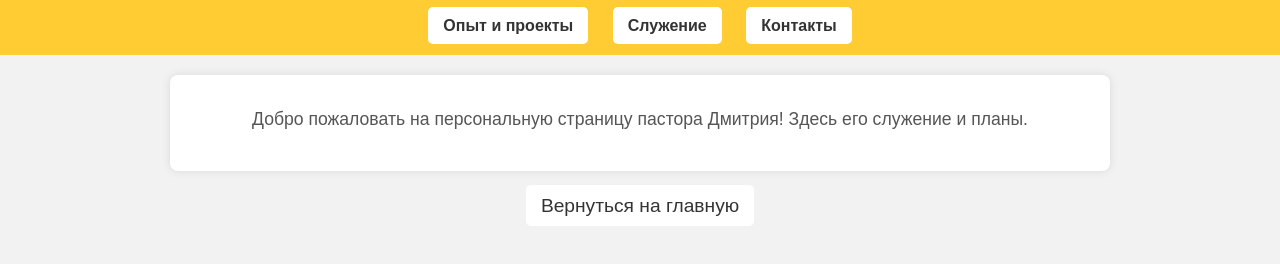
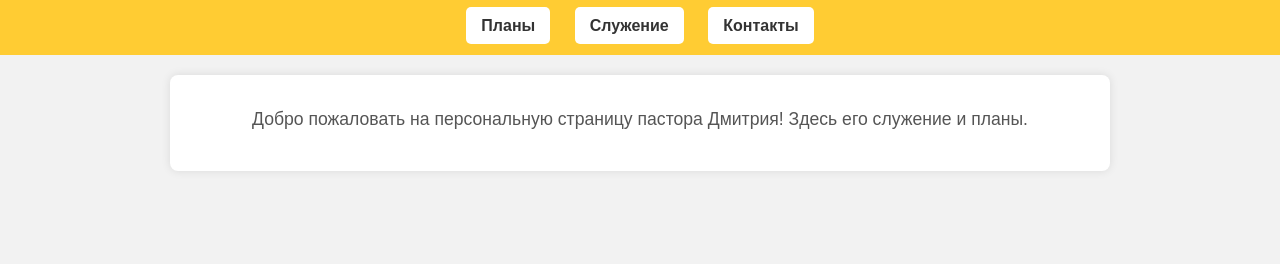
Before and after one commit to Henadzi2024/Dmytro-Harnyuk, a plain HTML site: page index.html in a window 1280 px wide. Shown: the part 70-334 px from the top of the page. Drawn offline with Linux system fonts and the light colour scheme.

Commit message:
Update index.html

```diff
--- a/index.html
+++ b/index.html
@@ -97,17 +97,13 @@
     <header>
         <h1>Пастор Дмитрий Гарнюк</h1>
         <nav>
-            <a href="experience.html">Опыт и проекты</a>
+            <a href="experience.html">Планы</a>
             <a href="services.html">Служение</a>
             <a href="contacts.html">Контакты</a>
         </nav>
     </header>
     <div class="content">
         <p class="img-description">Добро пожаловать на персональную страницу пастора Дмитрия! Здесь его служение и планы.</p>
-    </div>
-
-    <div class="back-to-main">
-        <a href="index.html">Вернуться на главную</a>
     </div>
 
     <div id="back-to-top" class="back-to-top" onclick="scrollToTop()">↑ Наверх</div>
```
